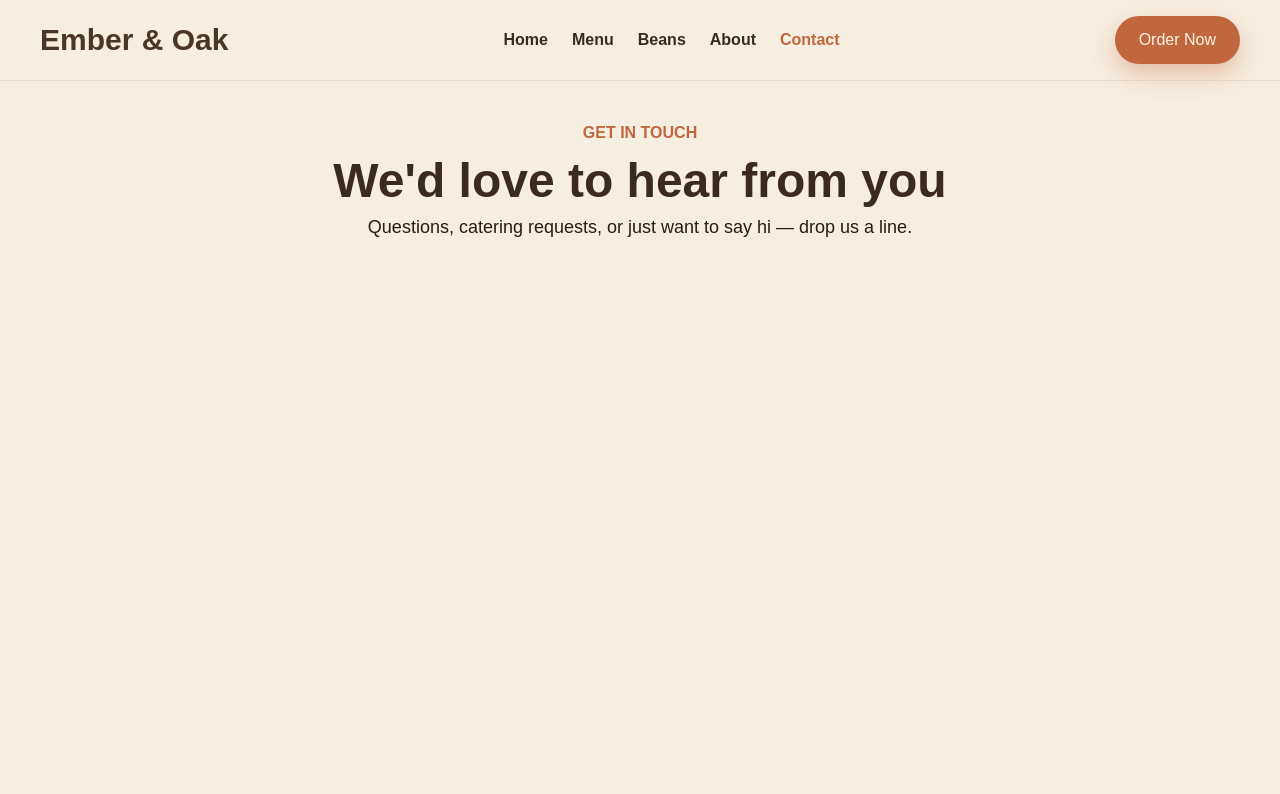
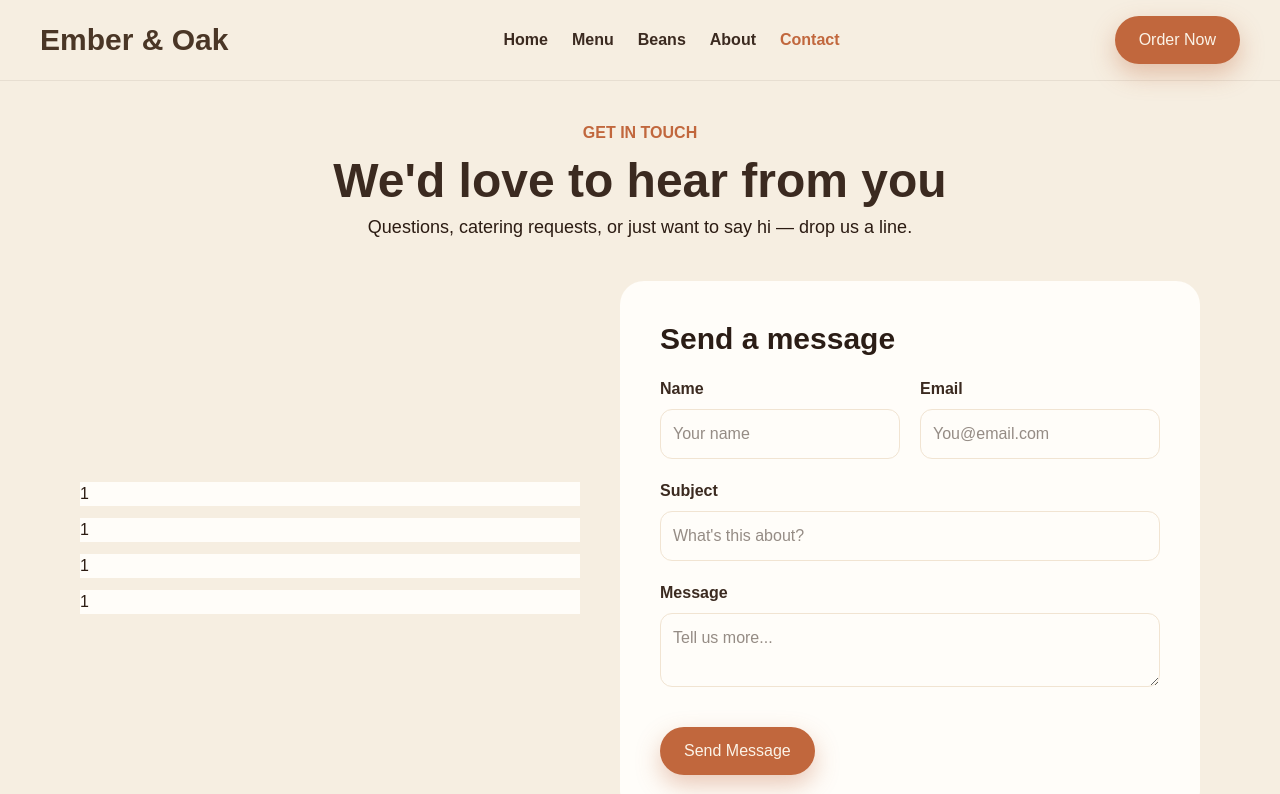
Before and after one commit to DevSK90/Ember-Oak_CoffeeShop_Project, a React (Vite) app: page /Ember-Oak_CoffeeShop_Project/contact in a window 1280 px wide. Shown: the top 794 px of the page. Built offline with nearby package versions, Linux system fonts and the light colour scheme.

Commit message:
Implemented contact form

```diff
--- a/src/components/contact/Contact.jsx
+++ b/src/components/contact/Contact.jsx
@@ -1,10 +1,14 @@
 import React from "react";
 import ContactHero from "./sections/ContactHero";
+import ContactForm from "./sections/ContactForm";
+import FooterOtherPages from "../layout/FooterOtherPages";
 
 const Contact = () => {
   return (
     <div>
       <ContactHero />
+      <ContactForm />
+      <FooterOtherPages />
     </div>
   );
 };
--- /dev/null
+++ b/src/components/contact/sections/ContactForm.jsx
@@ -0,0 +1,60 @@
+import React from "react";
+
+const ContactForm = () => {
+  return (
+    <div className="mt-10 px-20">
+      <div className="flex justify-between items-center gap-10">
+        <div className="flex-1 flex flex-col justify-between gap-3">
+          <div className="bg-card-surface w-full">1</div>
+          <div className="bg-card-surface w-full">1</div>
+          <div className="bg-card-surface w-full">1</div>
+          <div className="bg-card-surface w-full">1</div>
+        </div>
+        <div className="flex-1 bg-card-surface rounded-card p-10 w-full">
+          <h1 className="font-heading text-3xl text-dark-chocolate">
+            Send a message
+          </h1>
+          <form action="" className="mt-5">
+            <div className="grid grid-cols-2 gap-5">
+              <div className="flex flex-col gap-2">
+                <span className="font-bold text-deep-chocolate">Name</span>
+                <input
+                  type="text"
+                  placeholder="Your name"
+                  className="border rounded-xl p-3 border-tan-surface"
+                />
+              </div>
+              <div className="flex flex-col gap-2">
+                <span className="font-bold text-deep-chocolate">Email</span>
+                <input
+                  type="text"
+                  placeholder="You@email.com"
+                  className="border rounded-xl p-3 border-tan-surface"
+                />
+              </div>
+            </div>
+            <div className="flex flex-col gap-2 mt-5">
+              <span className="font-bold text-deep-chocolate">Subject</span>
+              <input
+                type="text"
+                placeholder="What's this about?"
+                className="border rounded-xl p-3 border-tan-surface"
+              />
+            </div>
+            <div className="flex flex-col gap-2 mt-5">
+              <span className="font-bold text-deep-chocolate">Message</span>
+              <textarea
+                type="text"
+                placeholder="Tell us more..."
+                className="border rounded-xl p-3 border-tan-surface"
+              />
+            </div>
+            <button className="btn hover:btn mt-10"> Send Message</button>
+          </form>
+        </div>
+      </div>
+    </div>
+  );
+};
+
+export default ContactForm;
```
